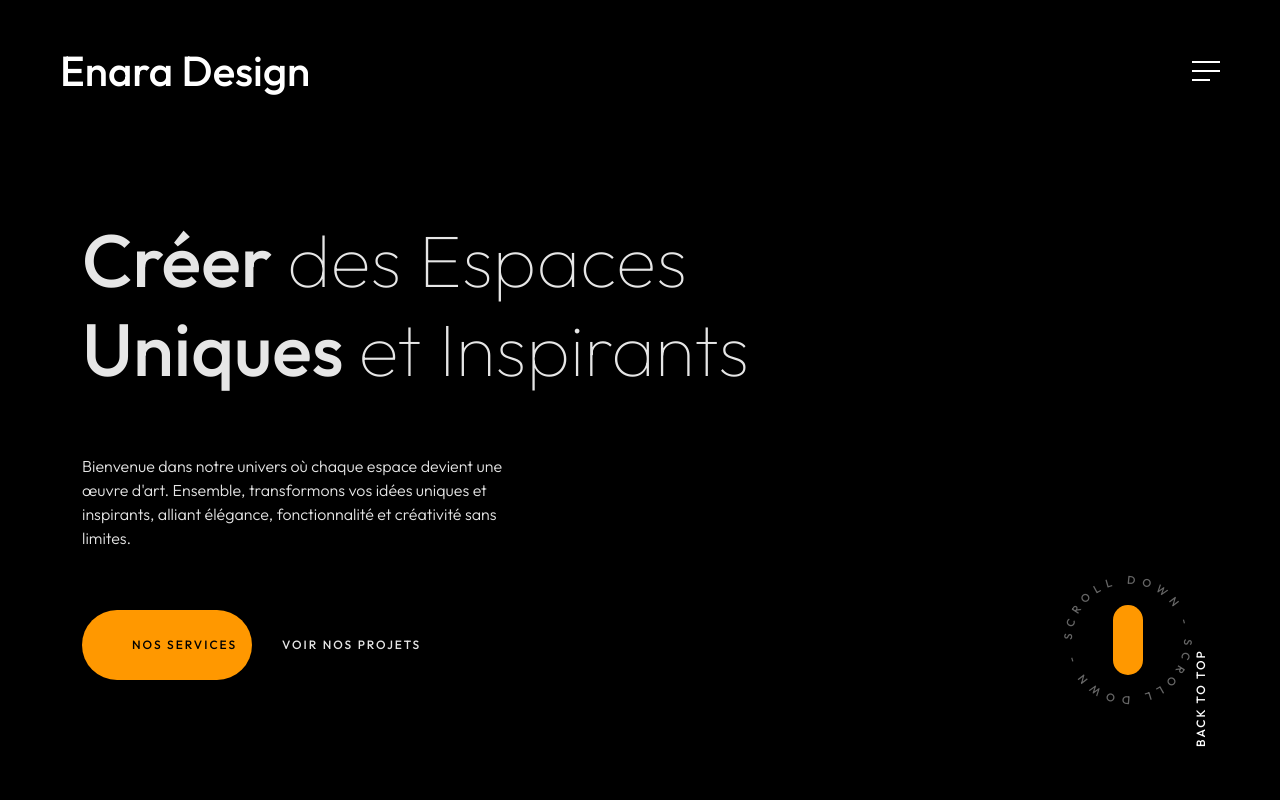
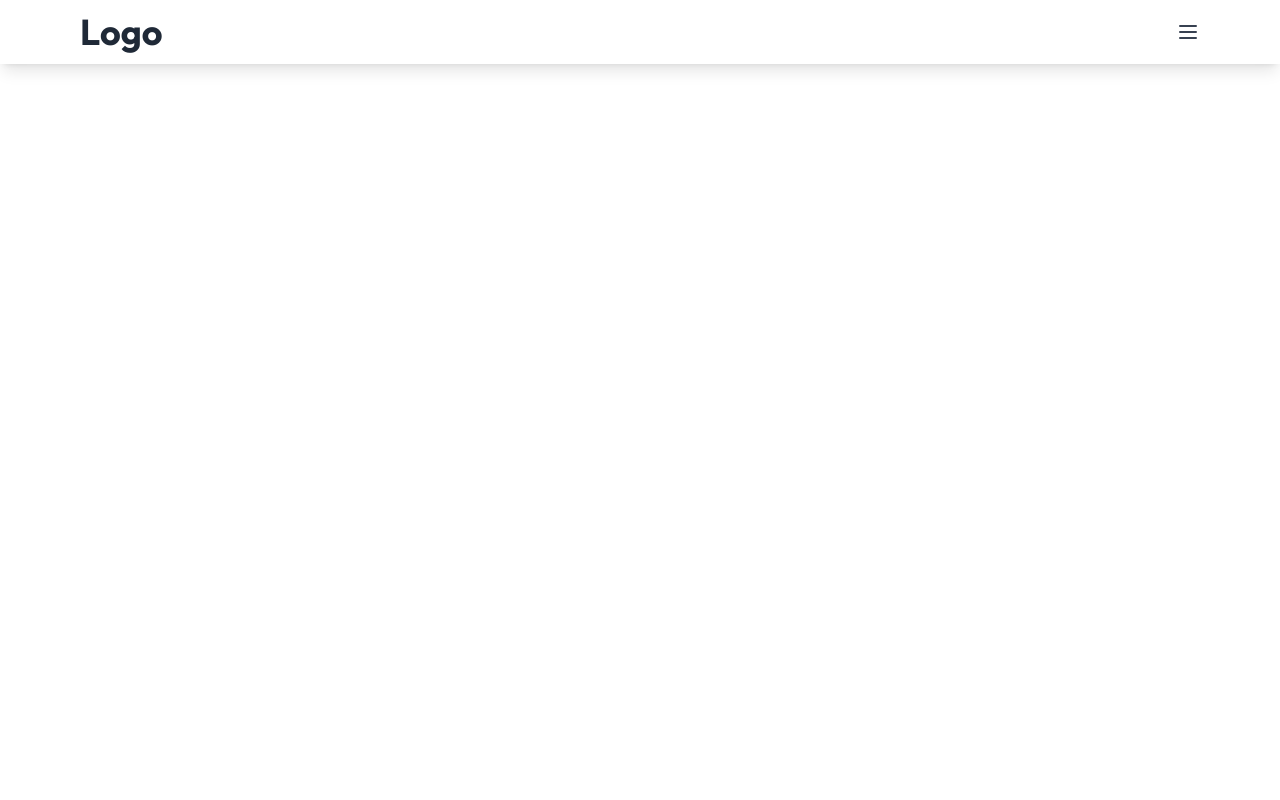
Before and after one commit to annickolivia/enaradesign, a React (Create React App) app: page / in a window 1280 px wide. Shown: the top 800 px of the page. Built offline with nearby package versions, Linux system fonts and the light colour scheme.

Commit message:
tailwind installation

```diff
--- a/package.json
+++ b/package.json
@@ -9,8 +9,6 @@
     "@testing-library/jest-dom": "^6.6.3",
     "@testing-library/react": "^16.3.0",
     "@testing-library/user-event": "^13.5.0",
-    "bootstrap": "^5.3.5",
-    "gsap": "^3.12.7",
     "react": "^19.1.0",
     "react-dom": "^19.1.0",
     "react-router-dom": "^7.5.2",
@@ -43,5 +41,8 @@
       "last 1 firefox version",
       "last 1 safari version"
     ]
+  },
+  "devDependencies": {
+    "tailwindcss": "^3.4.17"
   }
 }
--- a/src/App.js
+++ b/src/App.js
@@ -7,8 +7,9 @@
 import Footer from './components/Acceuil/Footer.js';
 import About from './components/Acceuil/About.js';
 import Frame from './components/Frame/Frame.js';
+import Header from './components/Header.js';
 
-import 'bootstrap/dist/css/bootstrap.css';
+
 import "@fancyapps/ui/dist/fancybox/fancybox.css";
 import '@fortawesome/fontawesome-free/css/all.min.css';
 import '@fortawesome/fontawesome-free/css/all.min.css';
@@ -16,21 +17,24 @@
 import './styles/style.scss'
 
 function App() {
-  const projects = [
-    // Project data...
-  ];
+  // const projects = [
+  //   // Project data...
+  // ];
 
   return (
-    <Router>
-      <Frame />
-      <div className="mil-content">
-        <Banner />
-        <About />
-        <Portfolio projects={projects} />
-        <Services />
-      </div>
-      <Footer />
-    </Router>
+    <div className="mil-content">
+       <Header />
+    </div>
+    // <Router>
+    //   <Frame />
+    //   <div className="mil-content">
+    //     <Banner />
+    //     <About />
+    //     <Portfolio projects={projects} />
+    //     <Services />
+    //   </div>
+    //   <Footer />
+    // </Router>
   );
 }
 
--- a/src/components/Banner/Banner.js
+++ b/src/components/Banner/Banner.js
@@ -1,136 +1,75 @@
-// // components/Banner/Banner.jsx
-// import React from 'react';
-// import { Link } from 'react-router-dom';
-// import CircleText from '../shared/circleText';
-// import AnimationFrame from '../shared/AnimationFrame';
-
-// const Banner = () => {
-//   return (
-//     <section className="mil-banner mil-dark-bg">
-//       <div className="mi-invert-fix">
-//         <div>
-//           <img className="bgpic" src="/img/bg_accueil.jpg" alt="Founder" />
-//         </div>
-
-//         <AnimationFrame />
-
-//         <div className="container">
-//           <div className="mil-banner-content mil-up">
-//             <h1 className="mil-muted mil-mb-60">
-//               Créer <span className="mil-thin">des Espaces</span> Uniques <span className="mil-thin">et Inspirants</span>
-//             </h1>
-
-//             <div className="row">
-//               <div className="col-md-6 col-lg-5">
-//                 <p className="mil-muted mil-mb-60">
-//                   Bienvenue dans notre univers où chaque espace devient une œuvre d'art...
-//                 </p>
-//               </div>
-//             </div>
-
-//             <Link to="/services" className="mil-button mil-arrow-place mil-btn-space">
-//               <span>Nos services</span>
-//             </Link>
-
-//             <CircleText />
-//           </div>
-//         </div>
-//       </div>
-//     </section>
-//   );
-// };
-
-// export default Banner;
-
-import React from "react";
+import React from 'react';
 
 const Banner = () => {
   return (
-    <section className="mil-banner mil-dark-bg">
-      <div className="mi-invert-fix z-index-100">
-        <div className="mil-animation-frame">
-          <div
-            className="mil-animation mil-position-1 mil-scale"
-            data-value-1="7"
-            data-value-2="1.6"
-          ></div>
-          <div
-            className="mil-animation mil-position-2 mil-scale"
-            data-value-1="4"
-            data-value-2="1"
-          ></div>
-          <div
-            className="mil-animation mil-position-3 mil-scale"
-            data-value-1="1.2"
-            data-value-2=".1"
-          ></div>
+    <section className="relative bg-gray-900 text-white overflow-hidden">
+
+      {/* Background Image */}
+      <div className="absolute inset-0">
+        <img
+          src="/img/bg_accueil.jpg"
+          alt="Founder"
+          className="w-full h-full object-cover opacity-70"
+        />
+        <div className="absolute inset-0 bg-gradient-to-b from-black/50 to-black/80"></div>
       </div>
 
-        <div className="mil-gradient"></div>
+      {/* Animation Frames (fake placeholder for now) */}
+      <div className="absolute inset-0 flex justify-center items-center">
+        <div className="w-32 h-32 bg-white/10 rounded-full animate-pulse absolute" style={{ top: '20%', left: '20%' }}></div>
+        <div className="w-20 h-20 bg-white/10 rounded-full animate-ping absolute" style={{ top: '50%', left: '70%' }}></div>
+        <div className="w-16 h-16 bg-white/10 rounded-full animate-bounce absolute" style={{ bottom: '10%', right: '20%' }}></div>
+      </div>
 
-        <div className="container">
-          <div className="mil-banner-content mil-up">
-            <h1 className="mil-muted mil-mb-60">
-              Créer <span className="mil-thin">des Espaces</span>
-              <br /> Uniques <span className="mil-thin">et Inspirants</span>
+      {/* Main Content */}
+      <div className="relative z-10 container mx-auto px-6 py-32 text-center">
+        <h1 className="text-5xl font-bold mb-10 leading-tight">
+          Créer <span className="font-light">des Espaces</span> <br />
+          Uniques <span className="font-light">et Inspirants</span>
         </h1>
-            <div className="row">
-              <div className="col-md-6 col-lg-5">
-                <p className="mil-muted mil-mb-60">
-                  Bienvenue dans notre univers où chaque espace devient une
-                  œuvre d'art. Ensemble, transformons vos idées uniques et
-                  inspirants, alliant élégance, fonctionnalité et créativité
-                  sans limites.
+
+        <div className="max-w-2xl mx-auto mb-10">
+          <p className="text-lg text-gray-300">
+            Bienvenue dans notre univers où chaque espace devient une œuvre d'art. Ensemble, transformons vos idées uniques et inspirants, alliant élégance, fonctionnalité et créativité sans limites.
           </p>
         </div>
+
+        {/* Buttons */}
+        <div className="flex justify-center gap-6 mb-16">
+          <a href="/pages/services.php" className="bg-blue-600 hover:bg-blue-700 text-white font-semibold py-3 px-6 rounded-lg transition">
+            Nos services
+          </a>
+          <a href="/pages/project.php" className="text-blue-400 hover:underline font-medium py-3 px-6">
+            Voir nos projets
+          </a>
         </div>
 
-            <a href="pages/services.php" className="mil-button mil-arrow-place mil-btn-space">
-              <span>Nos services</span>
-            </a>
-
-            <a href="pages/project.php" className="mil-link mil-muted mil-arrow-place">
-              <span>Voir nos projets</span>
-            </a>
-
-            <div className="mil-circle-text">
+        {/* Circle Text and Scroll Button */}
+        <div className="relative flex justify-center items-center mt-10">
           <svg
-                version="1.1"
+            className="w-48 h-48 animate-spin-slow"
+            viewBox="0 0 300 300"
             xmlns="http://www.w3.org/2000/svg"
-                xmlnsXlink="http://www.w3.org/1999/xlink"
-                x="0px"
-                y="0px"
-                viewBox="0 0 300 300"
-                xmlSpace="preserve"
-                className="mil-ct-svg mil-rotate"
-                data-value="360"
           >
             <defs>
-                  <path
-                    id="circlePath"
-                    d="M 150, 150 m -60, 0 a 60,60 0 0,1 120,0 a 60,60 0 0,1 -120,0 "
-                  />
+              <path id="circlePath" d="M 150, 150 m -60, 0 a 60,60 0 1,1 120,0 a 60,60 0 1,1 -120,0 " />
             </defs>
-                <circle cx="150" cy="100" r="75" fill="none" />
             <g>
               <use xlinkHref="#circlePath" fill="none" />
-                  <text style={{ letterSpacing: "6.5px" }}>
-                    <textPath xlinkHref="#circlePath">
-                      Scroll down - Scroll down -
+              <text className="fill-current text-white text-sm tracking-[6.5px]">
+                <textPath href="#circlePath">
+                  Scroll down - Scroll down - Scroll down -
                 </textPath>
               </text>
             </g>
           </svg>
           <a
             href="#about"
-                className="mil-button mil-arrow-place mil-icon-button mil-arrow-down"
-              ></a>
+            className="absolute w-16 h-16 bg-blue-600 hover:bg-blue-700 rounded-full flex items-center justify-center text-white transition"
+          >
+            ↓
+          </a>
         </div>
-          </div>
-        </div>
-      </div>
-      <div>
-          <img className="bgpic" src="/img/banner/bg_accueil.jpg" alt="Founder" />
       </div>
     </section>
   );
--- /dev/null
+++ b/src/components/Header.js
@@ -0,0 +1,12 @@
+import React from 'react'
+import Navbar from './navbar';
+
+function Header({children}) {
+  return (
+    <header>
+      <Navbar />
+    </header>
+  )
+}
+
+export default Header;
--- /dev/null
+++ b/src/components/navbar.js
@@ -0,0 +1,87 @@
+import React, { useState } from 'react';
+
+function Navbar() {
+  const [isOpen, setIsOpen] = useState(false);
+
+  const toggleMenu = () => {
+    setIsOpen(!isOpen);
+  };
+
+  return (
+    <nav className="bg-white shadow-lg">
+      <div className="max-w-6xl mx-auto px-4">
+        <div className="flex justify-between items-center h-16">
+          {/* Logo */}
+          <div className="flex-shrink-0">
+            <span className="text-4xl font-bold text-gray-800">Logo</span>
+          </div>
+
+          {/* Mobile menu button */}
+          <div className="flex items-center">
+            <button
+              onClick={toggleMenu}
+              className="text-gray-700 hover:text-indigo-600 focus:outline-none"
+              aria-label="Toggle menu"
+            >
+              <svg
+                className="w-6 h-6"
+                fill="none"
+                stroke="currentColor"
+                viewBox="0 0 24 24"
+                xmlns="http://www.w3.org/2000/svg"
+              >
+                {isOpen ? (
+                  <path
+                    strokeLinecap="round"
+                    strokeLinejoin="round"
+                    strokeWidth={2}
+                    d="M6 18L18 6M6 6l12 12"
+                  />
+                ) : (
+                  <path
+                    strokeLinecap="round"
+                    strokeLinejoin="round"
+                    strokeWidth={2}
+                    d="M4 6h16M4 12h16M4 18h16"
+                  />
+                )}
+              </svg>
+            </button>
+          </div>
+        </div>
+      </div>
+
+      {/* Mobile Menu */}
+      <div className={`${isOpen ? 'block' : 'hidden'}`}>
+        <div className="px-8 pt-2 pb-3 space-y-1 sm:px-3 bg-gray-50 h-screen bg-black ">
+          <a
+            href="#"
+            className="block px-3 py-2 rounded-md text-4xl font-medium text-white hover:text-indigo-600 hover:bg-gray-100 transition duration-300"
+          >
+            Accueil
+          </a>
+          <a
+            href="#"
+            className="block px-3 py-2 rounded-md text-4xl font-medium text-white hover:text-indigo-600 hover:bg-gray-100 transition duration-300"
+          >
+            Portfolio
+          </a>
+          <a
+            href="#"
+            className="block px-3 py-2 rounded-md text-4xl font-medium text-white hover:text-indigo-600 hover:bg-gray-100 transition duration-300"
+          >
+            Services
+          </a>
+          <a
+            href="#"
+            className="block px-3 py-2 rounded-md text-4xl font-medium text-white hover:text-indigo-600 hover:bg-gray-100 transition duration-300"
+          >
+            Blog
+          </a>
+        </div>
+      </div>
+    </nav>
+  );
+}
+
+export default Navbar;
--- a/src/index.css
+++ b/src/index.css
@@ -1,3 +1,7 @@
+@tailwind base;
+@tailwind components;
+@tailwind utilities;
+
 body {
   margin: 0;
   font-family: -apple-system, BlinkMacSystemFont, 'Segoe UI', 'Roboto', 'Oxygen',
--- /dev/null
+++ b/tailwind.config.js
@@ -0,0 +1,14 @@
+/** @type {import('tailwindcss').Config} */
+module.exports = {
+  content: [
+    "./src/**/*.{js,jsx,ts,tsx}",
+  ],
+  theme: {
+    extend: {
+      animation: {
+        'spin-slow': 'spin 20s linear infinite',
+      }
+    },
+  },
+  plugins: [],
+}
```
Also changed, not shown: bugs.txt, src/logo.svg (deleted), 1 other file (tests, documents, lock files or other folders). Lines whose indentation alone changed are shown as unchanged.
